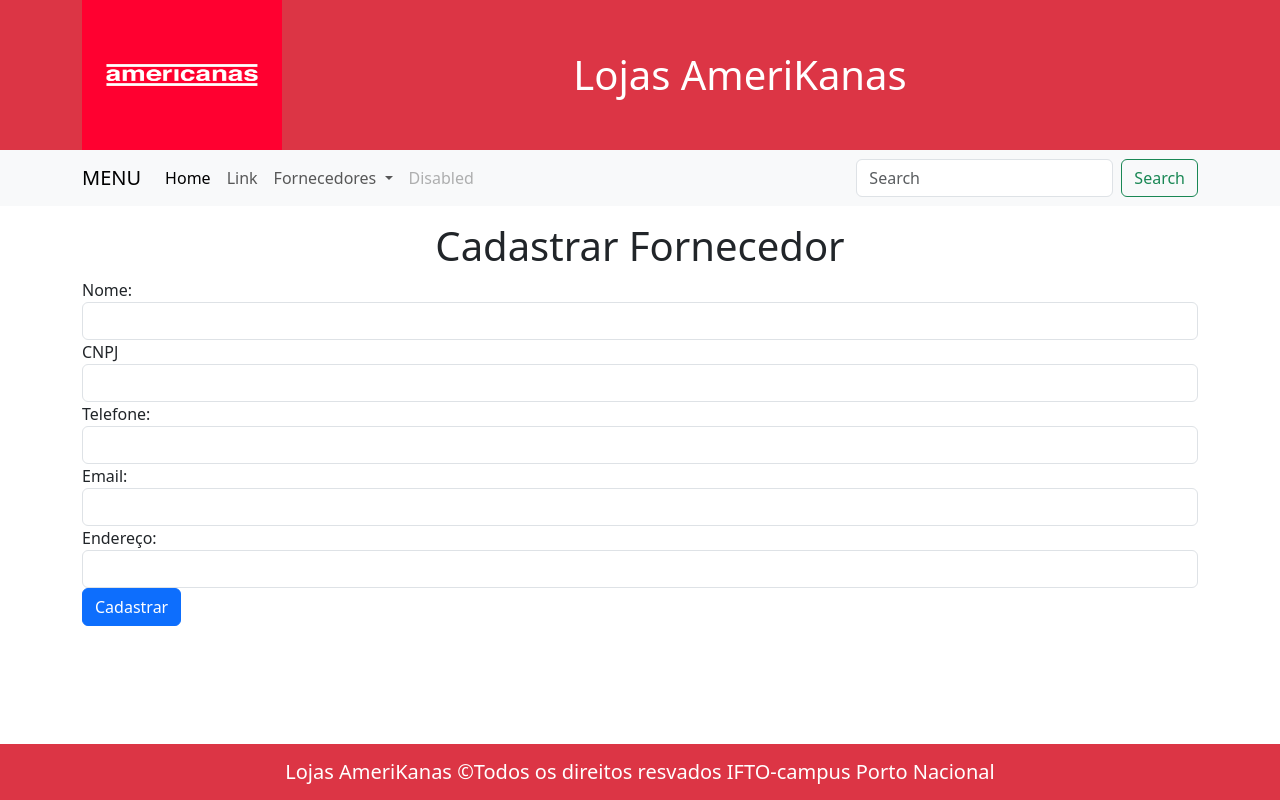
After one commit to euzebio13k/supermercado, a PHP site: page /view/fornecedor/cadastrar.php in a window 1280 px wide. The commit adds this page. Run offline with PHP 8.4, Linux system fonts and the light colour scheme.

Commit message:
view cadastrar

```diff
--- /dev/null
+++ b/view/fornecedor/cadastrar.php
@@ -0,0 +1,17 @@
+<?php
+    require('../../vendor/autoload.php');
+    include('../includes/cabecalho.php');
+    include('../includes/menu.php');
+    include('../includes/rodape.php');
+?>
+<main class="container mb-5 mt-3">
+    <h1 class="text-center">Cadastrar Fornecedor</h1>
+    <form method="POST" action="/supermercado/action/action_fornecedor.php?action=cadastrar">
+        Nome: <input name="nome" type="text" class="form-control">
+        CNPJ <input name="cnpj" type="text" class="form-control">
+        Telefone: <input name="telefone" type="text" class="form-control">
+        Email: <input name="email" type="text" class="form-control">
+        Endereço: <input name="endereco" type="text" class="form-control">
+        <input type="submit" value="Cadastrar" class="btn btn-primary mb-5">
+    </form>
+</main>
--- /dev/null
+++ b/view/includes/cabecalho.php
@@ -0,0 +1,16 @@
+<!DOCTYPE html>
+<html lang="pt">
+<head>
+    <meta charset="UTF-8">
+    <meta name="viewport" content="width=device-width, initial-scale=1.0">
+    <title>Lojas AmeriKanas</title>
+    <link href="https://cdn.jsdelivr.net/npm/bootstrap@5.3.8/dist/css/bootstrap.min.css" rel="stylesheet" integrity="sha384-sRIl4kxILFvY47J16cr9ZwB07vP4J8+LH7qKQnuqkuIAvNWLzeN8tE5YBujZqJLB" crossorigin="anonymous">
+    <script src="https://cdn.jsdelivr.net/npm/bootstrap@5.3.8/dist/js/bootstrap.bundle.min.js" integrity="sha384-FKyoEForCGlyvwx9Hj09JcYn3nv7wiPVlz7YYwJrWVcXK/BmnVDxM+D2scQbITxI" crossorigin="anonymous"></script>
+</head>
+<body>
+    <header class="container-fluid bg-danger">
+        <div class="container d-flex">
+            <img src="../images/logo.png" width="200px" height="150px">
+            <h1 class="m-auto text-white text-center">Lojas AmeriKanas</h1>
+        </div>
+    </header>
--- /dev/null
+++ b/view/includes/menu.php
@@ -0,0 +1,34 @@
+<nav class="navbar navbar-expand-lg bg-body-tertiary">
+  <div class="container">
+    <a class="navbar-brand" href="#">MENU</a>
+    <button class="navbar-toggler" type="button" data-bs-toggle="collapse" data-bs-target="#navbarSupportedContent" aria-controls="navbarSupportedContent" aria-expanded="false" aria-label="Toggle navigation">
+      <span class="navbar-toggler-icon"></span>
+    </button>
+    <div class="collapse navbar-collapse" id="navbarSupportedContent">
+      <ul class="navbar-nav me-auto mb-2 mb-lg-0">
+        <li class="nav-item">
+          <a class="nav-link active" aria-current="page" href="/supermercado/index.php">Home</a>
+        </li>
+        <li class="nav-item">
+          <a class="nav-link" href="#">Link</a>
+        </li>
+        <li class="nav-item dropdown">
+          <a class="nav-link dropdown-toggle" href="#" role="button" data-bs-toggle="dropdown" aria-expanded="false">
+            Fornecedores
+          </a>
+          <ul class="dropdown-menu">
+            <li><a class="dropdown-item" href="/supermercado/view/fornecedor/cadastrar.php">Cadastrar Fornecedor</a></li>
+            <li><a class="dropdown-item" href="/supermercado/view/fornecedor/listar.php">Listar Fornecedores</a></li>
+          </ul>
+        </li>
+        <li class="nav-item">
+          <a class="nav-link disabled" aria-disabled="true">Disabled</a>
+        </li>
+      </ul>
+      <form class="d-flex" role="search">
+        <input class="form-control me-2" type="search" placeholder="Search" aria-label="Search"/>
+        <button class="btn btn-outline-success" type="submit">Search</button>
+      </form>
+    </div>
+  </div>
+</nav>
--- /dev/null
+++ b/view/includes/rodape.php
@@ -0,0 +1,7 @@
+<footer class="container-fluid bg-danger fixed-bottom p-3">
+        <div class="container d-flex">
+            <h5 class="m-auto text-white text-center">Lojas AmeriKanas &copy;Todos os direitos resvados IFTO-campus Porto Nacional</h1>
+        </div>
+</footer>
+</body>
+</html>
```
Also changed, not shown: action/action_fornecedor.php (added, +26 -0 lines), app/DataBase.php (+8 -2 lines), app/Fornecedor.php (+27 -0 lines), teste.html (deleted, +0 -11 lines), view/images/logo.png (added), view/images/logo.webp (added).
